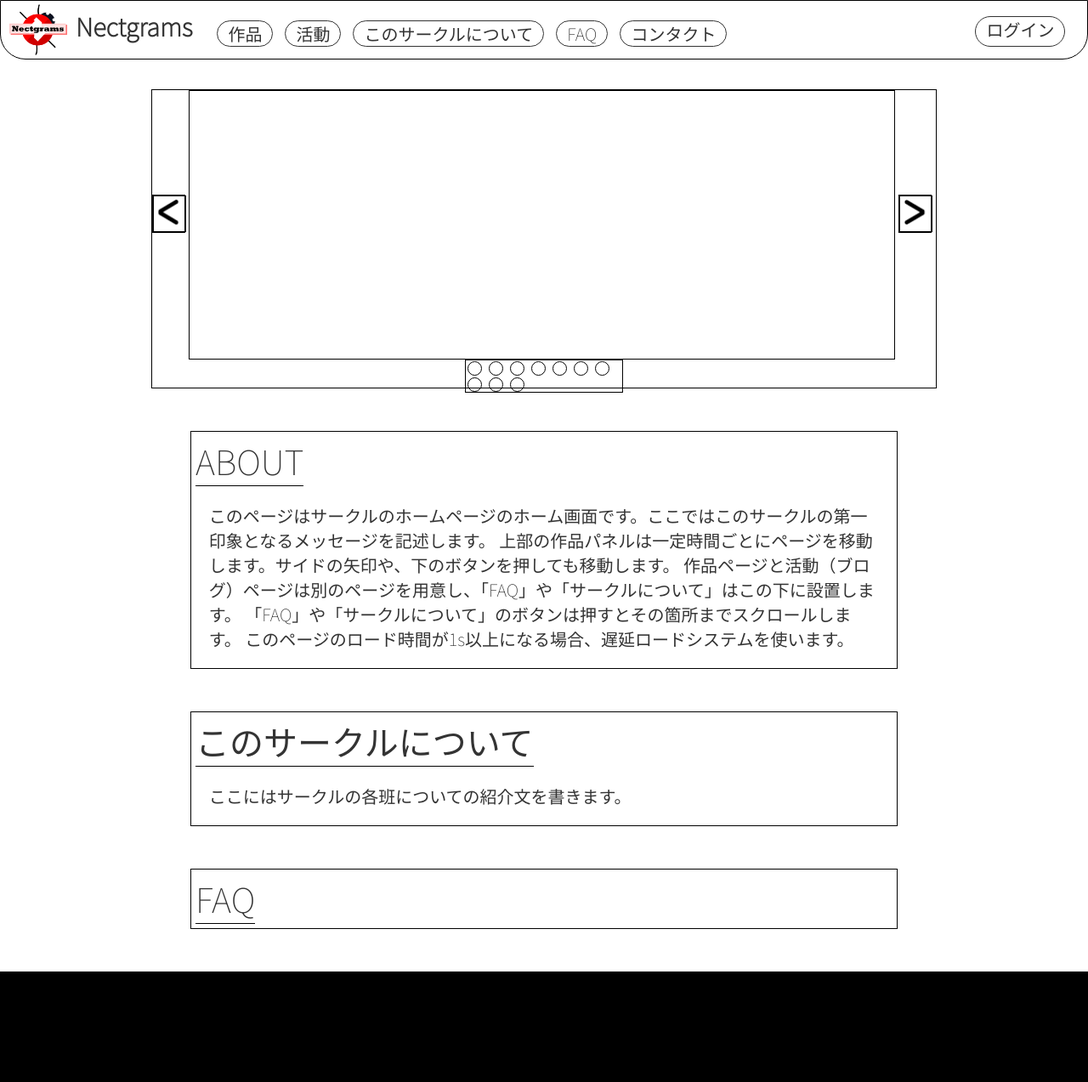
After one commit to MORIMOTO520212/nectgrams, a PHP site: page / in a window 1280 px wide. The commit adds this page. Shown: the whole page at 85% size. Run offline with PHP 8.4, Linux system fonts and the light colour scheme.

Commit message:
2020.12.16

```diff
--- /dev/null
+++ b/assets/style.css
@@ -0,0 +1,131 @@
+html{
+    height: 100%;
+}
+body{
+    position: relative;
+    margin: 0;
+    height: 100%;
+}
+a{
+    text-decoration: none;
+}
+p{
+    color: #333333;
+    font-family: 'Noto Sans JP', sans-serif;
+    margin: 0;
+}
+
+div.header{
+    width: 100%;
+    height: 70px;
+    border: solid 1px #000;
+    border-radius: 0 0 30px 30px;
+    box-sizing: border-box;
+    /*line-height: 100%; なくても大丈夫*/
+}
+div.header .logo{
+    display: inline-block;
+    height: 100%;
+    margin-right: 20px;
+}
+div.header .logo img{
+    vertical-align: middle;
+    height: 100%;
+    margin: 0 10px;
+}
+div.header .logo p{
+    vertical-align: middle;
+    height: 100%;
+    font-size: 29px;
+    font-weight: bold;
+}
+div.header .contents{
+    display: inline-block;
+}
+div.header .btn{
+    display: inline-block;
+    vertical-align: middle;
+    height: 50%;
+    border: solid 1px #333;
+    border-radius: 30px;
+    margin: 0 5px;
+}
+div.header .btn.login{
+    float: right;
+    margin: 18px 2% 0 0;
+}
+div.header .btn p{
+    font-size: 20px;
+    margin: 0 12px;
+}
+
+div.main{
+    width: 90%;
+    margin: 0 auto;
+}
+
+div.product_sb{
+    width: 80%;
+    height: 350px;
+    border: solid 1px;
+    margin: 3% auto;
+}
+
+div.product_sb .screen{
+    width: 90%;
+    height: 90%;
+    border: solid 1px;
+    display: inline-block;
+    vertical-align: middle;
+    margin: 0 auto;
+}
+div.product_sb .scroll{
+    width: 4%;
+    border: solid 1px;
+    display: inline-block;
+    margin: 0 auto;
+}
+div.product_sb .scroll .btn{
+    width: 100%;
+    height: 100%;
+    border: solid 1px;
+}
+div.product_sb .scroll img{
+    width: 100%;
+}
+div.sb_btn_s{
+    border: solid 1px;
+    width: 20%;
+    margin: 0 auto;
+}
+div.sb_btn_s div{
+    display: inline-block;
+    vertical-align: middle;
+    width: 15px;
+    height: 15px;
+    border: solid 1px;
+    border-radius: 30px;
+    margin: 0 2px;
+}
+
+div.m_b{
+    margin: 50px 160px;
+    border: solid 1px;
+}
+div.m_b .title{
+    display: table;
+    font-size: 40px;
+    border-bottom: solid 1px;
+    margin: 5px;
+}
+div.m_b .msg{
+    width: 95%;
+    font-size: 20px;
+    margin: 20px auto;
+}
+
+div.footer{
+    width: 100%;
+    height: 130px;
+    background-color: #000000;
+}
--- /dev/null
+++ b/index.html
@@ -0,0 +1,72 @@
+<!DOCTYPE html>
+<html>
+    <head>
+        <title>Nectgrams - サークルページ</title>
+        <meta charset="utf-8">
+        <link rel="stylesheet" type="text/css" href="assets/style.css">
+        <meta name="viewport" content="width=device-width,initial-scale=1">
+        <link rel="preconnect" href="https://fonts.gstatic.com">
+        <link href="https://fonts.googleapis.com/css2?family=Noto+Sans+JP:wght@100&display=swap" rel="stylesheet">
+    </head>
+    <body>
+        <div class="header">
+            <div class="logo">
+                <a href="index.html">
+                    <p><img src="assets/nectgrams_icon.png">Nectgrams</p>
+                </a>
+            </div>
+            <div class="contents">
+                <a href="products/"><div class="btn product"><p>作品</p></div></a>
+                <a href="activity/"><div class="btn activity"><p>活動</p></div></a>
+                <a href="../"><div class="btn about"><p>このサークルについて</p></div></a>
+                <a href="../"><div class="btn faq"><p>FAQ</p></div></a>
+                <a href="contact/"><div class="btn contact"><p>コンタクト</p></div></a>
+            </div>
+            <div class="btn login"><a href="login/"><p>ログイン</p></a></div>
+        </div>
+        <div class="main">
+            <div class="product_sb">
+                <div class="scroll">
+                    <div class="btn"><img src="assets/left_arrow.png"></div>
+                </div>
+                <div class="screen"></div>
+                <div class="scroll">
+                    <div class="btn"><img src="assets/right_arrow.png"></div>
+                </div>
+                <div class="sb_btn_s">
+                    <div></div>
+                    <div></div>
+                    <div></div>
+                    <div></div>
+                    <div></div>
+                    <div></div>
+                    <div></div>
+                    <div></div>
+                    <div></div>
+                    <div></div>
+                </div>
+            </div>
+            <div class="m_b">
+                <div class="title"><p>ABOUT</p></div>
+                <div class="msg">
+                    <p>このページはサークルのホームページのホーム画面です。ここではこのサークルの第一印象となるメッセージを記述します。
+                        上部の作品パネルは一定時間ごとにページを移動します。サイドの矢印や、下のボタンを押しても移動します。
+                        作品ページと活動（ブログ）ページは別のページを用意し、「FAQ」や「サークルについて」はこの下に設置します。
+                        「FAQ」や「サークルについて」のボタンは押すとその箇所までスクロールします。
+                        このページのロード時間が1s以上になる場合、遅延ロードシステムを使います。
+                    </p>
+                </div>
+            </div>
+            <div class="m_b">
+                <div class="title"><p>このサークルについて</p></div>
+                <div class="msg">
+                    <p>ここにはサークルの各班についての紹介文を書きます。</p>
+                </div>
+            </div>
+            <div class="m_b">
+                <div class="title"><p>FAQ</p></div>
+            </div>
+        </div>
+        <div class="footer"></div>
+    </body>
+</html>
--- a/login/assets/login.php
+++ b/login/assets/login.php
@@ -19,14 +19,12 @@ if (mysqli_connect_errno()) {
     exit();
 }
 
-// データベースを選択する
-$mysqli->select_db("tb1");
 
-// tb1のデータを取得するクエリを実行
+// クエリを実行
 $select = " SELECT ";
 $colum  = " * ";
 $from   = " FROM ";
-$table  = " tb1 ";
+$table  = " base ";
 $query = $select.$colum.$from.$table;
 
 $result = $mysqli->query($query);
```
Also changed, not shown: activity/assets/style.css (added, +119 -0 lines), activity/index.php (+72 -0 lines), activity/assets/add.png (added), activity/assets/base.js (added), activity/assets/dummy.png (added), activity/assets/nectgrams_icon.png (added), assets/left_arrow.png (added), assets/nectgrams_icon.png (added), assets/right_arrow.png (added).
